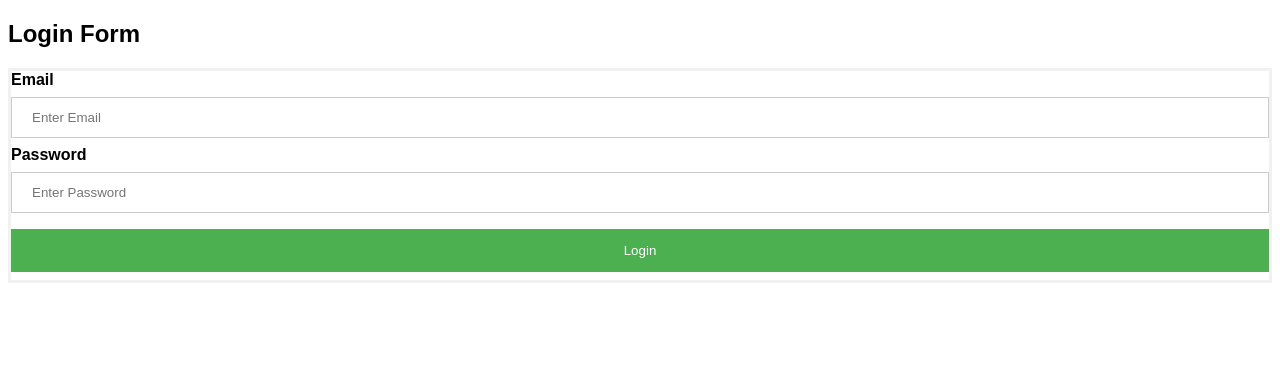
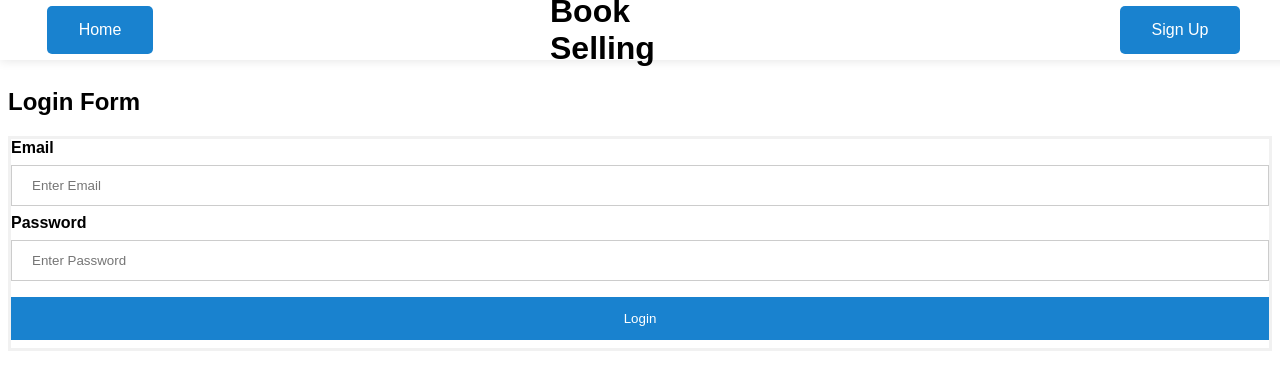
Before and after one commit to FabrizioLanzillo/Secure-Book-Selling-Website, a PHP site: page /php/login.php in a window 1280 px wide. Shown: the top 390 px of the page. Run offline with PHP 8.4, Linux system fonts and the light colour scheme; data that the repository does not hold is empty.

Commit message:
pages creation and header configuration

```diff
--- a/src/config.php
+++ b/src/config.php
@@ -1,7 +1,8 @@
 <?php
 
+    $listeningPort = 8000;
     define("PROJECT_ROOT", $_SERVER["DOCUMENT_ROOT"]);
-    define("SERVER_ROOT", $_SERVER["SERVER_NAME"].":8000");
+    define("SERVER_ROOT", $_SERVER["SERVER_NAME"].":".$listeningPort);
 
     // echo "project_root:" . PROJECT_ROOT . "<br>";
     // echo "server_root:" . SERVER_ROOT . "<br>";
--- /dev/null
+++ b/src/css/header.css
@@ -0,0 +1,57 @@
+body {
+    padding-top: 60px;
+}
+
+header {
+    position: fixed;
+    top: 0;
+    left: 0;
+    width: 100%;
+    height: 60px;
+    background-color: white;
+    box-shadow: 0px 1px 10px rgba(0, 0, 0, 0.1);
+    display: flex;
+    justify-content: space-between;
+    align-items: center;
+    padding: 0 10px;
+}
+
+.container {
+    flex: 1;
+}
+
+.button-container {
+    display: flex;
+    justify-content: center;
+    align-items: center;
+}
+
+.flex-container {
+    display: flex;
+    flex-direction: column;
+    justify-content: center;
+}
+
+.logo-container {
+    display: flex;
+    justify-content: center;
+    align-items: center;
+}
+
+.button_header {
+    background-color: #1982cf;
+    border: none;
+    color: white;
+    padding: 15px 32px;
+    text-align: center;
+    text-decoration: none;
+    display: inline-block;
+    font-size: 16px;
+    margin: 2px 1px;
+    cursor: pointer;
+    border-radius: 5px;
+}
+
+.button-container:last-child {
+    margin-right: 20px;
+}
--- /dev/null
+++ b/src/css/index.css
@@ -0,0 +1,3 @@
+body {
+    font-family: Arial, Helvetica, sans-serif;
+}
--- a/src/css/login.css
+++ b/src/css/login.css
@@ -6,7 +6,7 @@ form {
     border: 3px solid #f1f1f1;
 }
 
-input[type=text], input[type=password] {
+.login_form_input {
     width: 100%;
     padding: 12px 20px;
     margin: 8px 0;
@@ -15,8 +15,8 @@ input[type=text], input[type=password] {
     box-sizing: border-box;
 }
 
-button {
-    background-color: #4CAF50;
+.login_form_button {
+    background-color: #1982cf;
     color: white;
     padding: 14px 20px;
     margin: 8px 0;
--- /dev/null
+++ b/src/php/layout/header.php
@@ -0,0 +1,127 @@
+<?php
+    $currentFile = SERVER_ROOT.$_SERVER['SCRIPT_NAME'];
+?>
+
+<!DOCTYPE html>
+<html>
+    <head>
+        <link rel="stylesheet" type="text/css" href="./../../css/header.css">
+    </head>
+    <body>
+        <header>
+<?php
+            if(!isset($_SESSION)){
+                session_start();
+            }
+?>
+            <!-- This is the container for the first button and it can be -->
+            <!-- The Home button for all the page -->
+            <div class="container button-container">
+                <a href="//<?php echo SERVER_ROOT. '/index.php'?>">
+                    <button class="button_header">
+                        Home
+                    </button>
+                </a>
+            </div>
+            <!-- This is the container for the second button and it can be -->
+            <!-- The Profile Button for every page, excluding the login and the signup page -->
+            <div class="container button-container">
+<?php
+                if(isLogged()){
+
+?>
+                    <a href="//<?php echo SERVER_ROOT. '/php/profile.php'?>">
+                        <button class="button_header">
+                            Profile
+                        </button>
+                    </a>
+<?php
+                }
+?>
+            </div>
+
+            <div class="container flex-container"></div>
+            <div class="container logo-container">
+                <h1>Book Selling</h1>
+            </div>
+            <div class="container flex-container"></div>
+            <!-- This is the container for the third button and it can be -->
+            <!-- The Signup Button for index page -->
+            <!-- The cart Button for every page of the user -->
+            <!-- The  Button for every page of the admin -->
+            <div class="container button-container">
+<?php
+                if(!isLogged()){
+                    if((strcmp($currentFile, SERVER_ROOT.'/index.php') == 0)){
+?>
+                        <a href="//<?php echo SERVER_ROOT. '/php/signup.php'?>">
+                            <button class="button_header">
+                                Sign Up
+                            </button>
+                        </a>
+<?php
+                    }
+                }
+                else{
+                    if($_SESSION['isAdmin'] == 0){
+?>
+                        <a href="//<?php echo SERVER_ROOT. '/php/shoppingCart.php'?>">
+                            <button class="button_header">
+                                Shopping Cart
+                            </button>
+                        </a>
+<?php
+                    }
+                    else{
+?>
+                        <a>
+                            <button class="button_header">
+                                TODEFINE
+                            </button>
+                        </a>
+<?php
+                    }
+                }
+?>
+            </div>
+            <!-- This is the container for the fourth button and it can be -->
+            <!-- The login Button for index page -->
+            <!-- The signup Button for the login page -->
+            <!-- The logout Button for every other page -->
+            <div class="container button-container">
+<?php
+                if(!isLogged()){
+                    if((strcmp($currentFile, SERVER_ROOT.'/index.php') == 0) ||
+                        (strcmp($currentFile, SERVER_ROOT.'/php/signup.php') == 0)){
+?>
+                        <a href="//<?php echo SERVER_ROOT. '/php/login.php'?>">
+                            <button class="button_header">
+                                Log In
+                            </button>
+                        </a>
+<?php
+                    }
+                    elseif((strcmp($currentFile, SERVER_ROOT.'/php/login.php') == 0)){
+?>
+                        <a href="//<?php echo SERVER_ROOT. '/php/signup.php'?>">
+                            <button class="button_header">
+                                Sign Up
+                            </button>
+                        </a>
+<?php
+                    }
+                }
+                else{
+?>
+                    <a href="//<?php echo SERVER_ROOT. '/php/logout.php'?>">
+                        <button class="button_header">
+                            Log Out
+                        </button>
+                    </a>
+<?php
+                }
+?>
+            </div>
+        </header>
+    </body>
+</html>
--- a/src/php/login.php
+++ b/src/php/login.php
@@ -38,7 +38,14 @@
     }
 
     if(isLogged()){
-        pathRedirection();
+        if($_SESSION['isAdmin'] == '0'){
+            header('Location: //'.SERVER_ROOT.'/php/user/homeUser.php');
+            exit;
+        }
+        else{
+            header('Location: //'.SERVER_ROOT.'/php/admin/homeAdmin.php');
+            exit;
+        }
     }
 
     $error = null;
@@ -51,7 +58,14 @@
         $error = login($email, $password);
 
         if($error === null){
-            pathRedirection();
+            if($_SESSION['isAdmin'] == '0'){
+                header('Location: //'.SERVER_ROOT.'/php/user/homeUser.php');
+                exit;
+            }
+            else{
+                header('Location: //'.SERVER_ROOT.'/php/admin/homeAdmin.php');
+                exit;
+            }
         }
 
     }
@@ -64,16 +78,19 @@
         <link rel="stylesheet" type="text/css" href="../css/login.css">
     </head>
     <body>
+        <?php
+            include "./layout/header.php";
+        ?>
         <h2>Login Form</h2>
         <form name = "login" action="//<?php echo SERVER_ROOT. '/php/login.php'?>" method="POST">
             <div class="container">
                 <label for="email"><b>Email</b></label>
-                <input type="text" placeholder="Enter Email" name="email" required>
+                <input class="login_form_input" type="text" placeholder="Enter Email" name="email" required>
 
                 <label for="password"><b>Password</b></label>
-                <input type="password" placeholder="Enter Password" name="password" required>
+                <input class="login_form_input" type="password" placeholder="Enter Password" name="password" required>
 
-                <button type="submit">Login</button>
+                <button class="login_form_button" type="submit">Login</button>
             </div>
         </form>
         <?php
--- a/src/php/util/sessionManager.php
+++ b/src/php/util/sessionManager.php
@@ -15,15 +15,4 @@
 			return false;
 		}
 	}
-
-	function pathRedirection(){
-		if($_SESSION['isAdmin'] == '1'){
-			echo "<script>alert('".$_SESSION['userId']." is Admin')</script>";
-			// TODO: call to the admin homepage with header function
-		}
-		else{
-			echo "<script>alert('".$_SESSION['userId']." is a normal user')</script>";
-			// TODO: call to the user homepage with header function
-		}
-	}
 ?>
```
Also changed, not shown: src/index.php (+12 -0 lines), src/php/admin/homeAdmin.php (added, +24 -0 lines), src/php/profile.php (added, +24 -0 lines), src/php/signup.php (added, +24 -0 lines), src/php/user/homeUser.php (added, +24 -0 lines), src/php/user/shoppingCart.php (added, +24 -0 lines), src/secure_book_selling_db.sql (+4 -4 lines).
